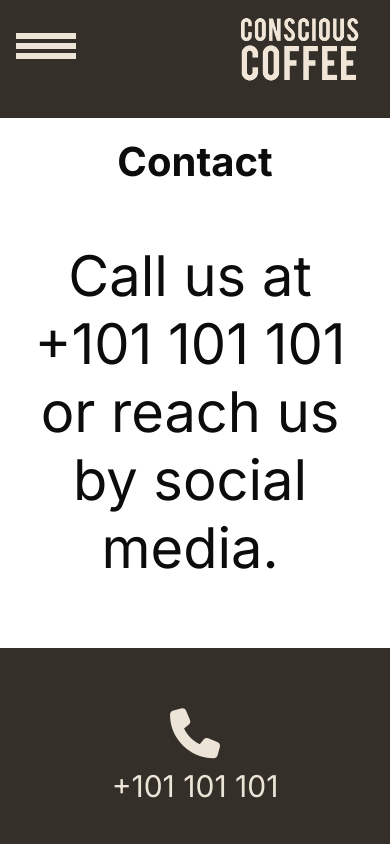
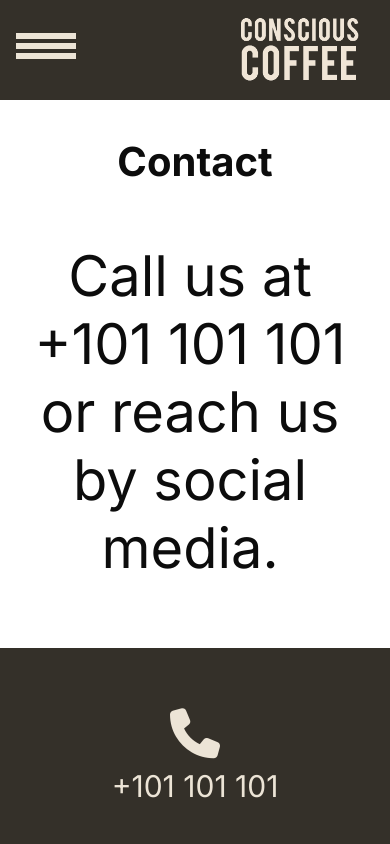
Before and after one commit to Aesiseide/ConsciousCoffee, a plain HTML site: page contact.html in a window 390 px wide. Shown: the top 844 px of the page. Drawn offline with Linux system fonts and the light colour scheme.

Commit message:
Update style-contact.css

```diff
--- a/css/style-contact.css
+++ b/css/style-contact.css
@@ -346,7 +346,7 @@ h2 {
   /* Sticky header */
   #sticky-head {
     background-color: #343029;
-    height: 14vh;
+    height: 100px;
     width: 100%;
     position: fixed;
     z-index: 1;
```
